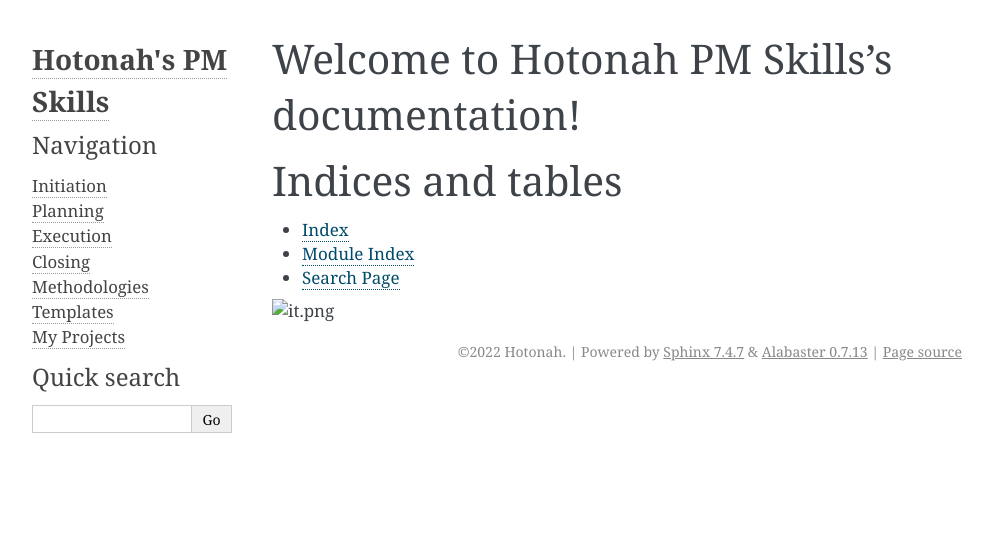
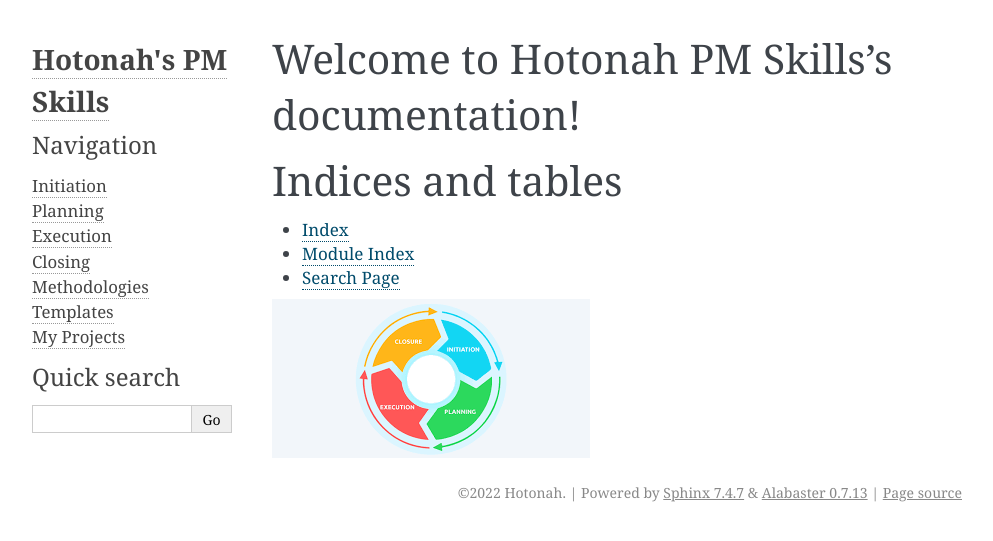
Before and after one commit to Hotonah/hotonah.github.io, a Sphinx documentation site: the page built from source/index.txt, in a window 1280 px wide. Shown: the top 541 px of the page, without its empty margins (148-1141 px from the left). Built offline with Sphinx 7.4.7, drawn with Linux system fonts in a browser that asks for light colours.

Commit message:
Update index.txt

```diff
--- a/source/index.txt
+++ b/source/index.txt
@@ -19,4 +19,4 @@
 * :ref:`modindex`
 * :ref:`search`
 
-.. image:: it.png
+.. image:: media/it.png
```
